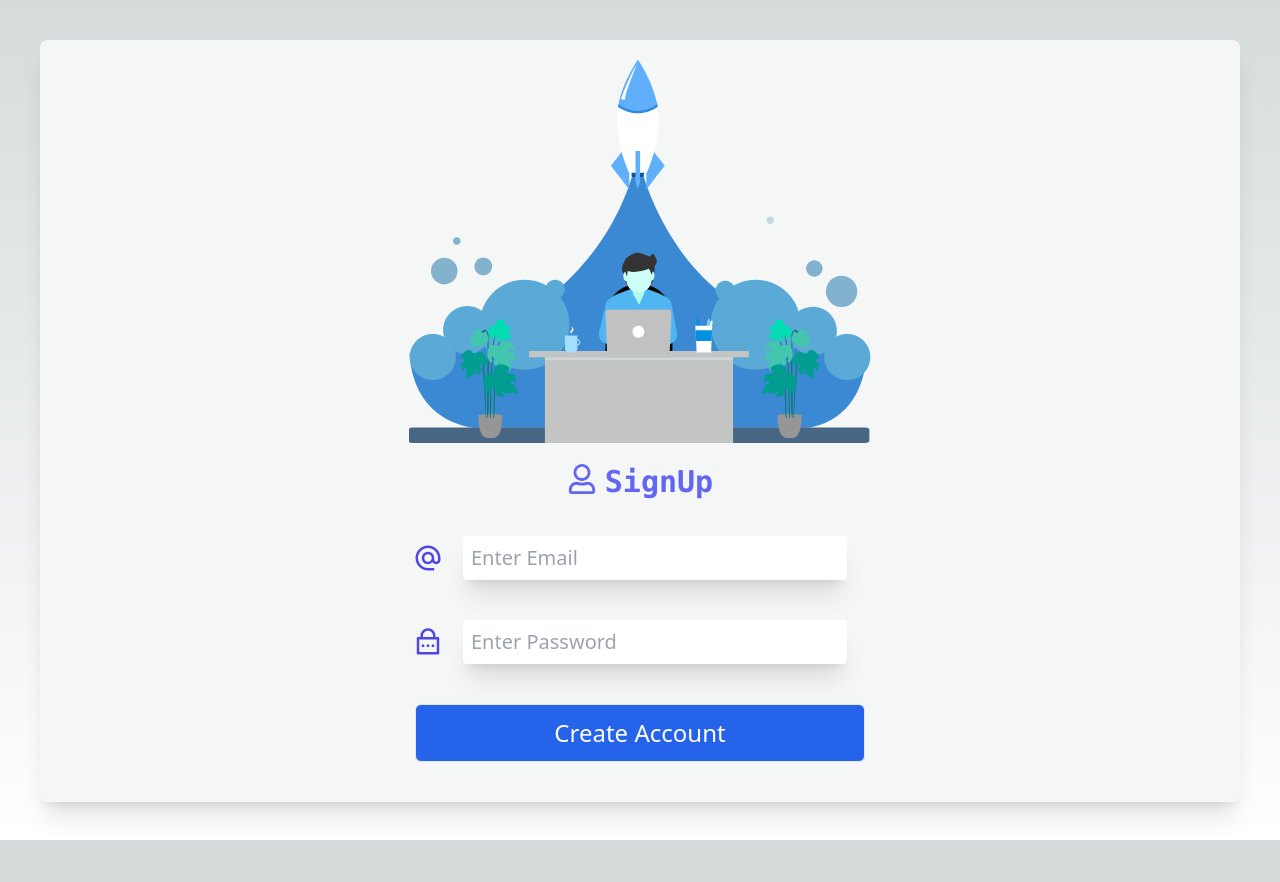
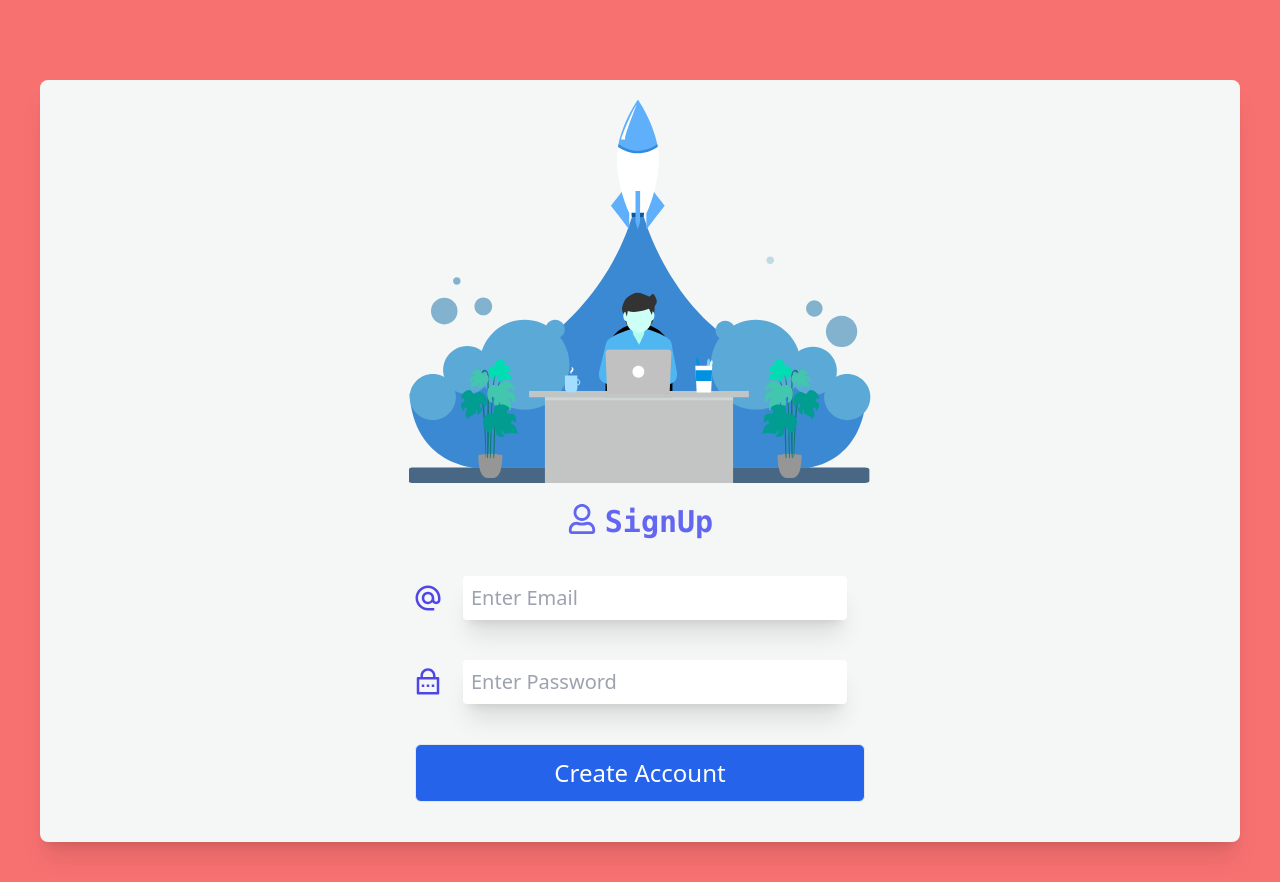
Before and after one commit to hasanashrafi/authentication-next, a Next.js app: page /signup in a window 1280 px wide. Before the commit the page ends 840 px from the top, so only its background shows below. Built offline with nearby package versions, Linux system fonts and the light colour scheme.

Commit message:
edit styles

```diff
--- a/pages/signup.js
+++ b/pages/signup.js
@@ -31,9 +31,9 @@ function SignUp() {
     }
 
     return (
-        <div className='min-h-screen'>
+        <div className='min-w-screen flex bg-red-400 min-h-screen p-10 '>
 
-            <div className=" flex flex-col bg-[#f4f7f6] rounded-lg shadow-xl mx-auto justify-center p-5  content-center mt-10 w-fit lg:w-[1200px] lg:items-center">
+            <div className=" flex flex-col mx-auto bg-[#f4f7f6] rounded-lg shadow-xl  justify-center p-5  content-center mt-10 w-full lg:w-[1200px] lg:items-center">
                 <Lottie animationData={animationData} className='w-full  h-96 mb-5' play loop={true} />
                 <h3 className="flex justify-center gap-2 mb-4 text-center text-3xl font-semibold font-mono text-indigo-500">
                     <FaRegUser />  SignUp
```
